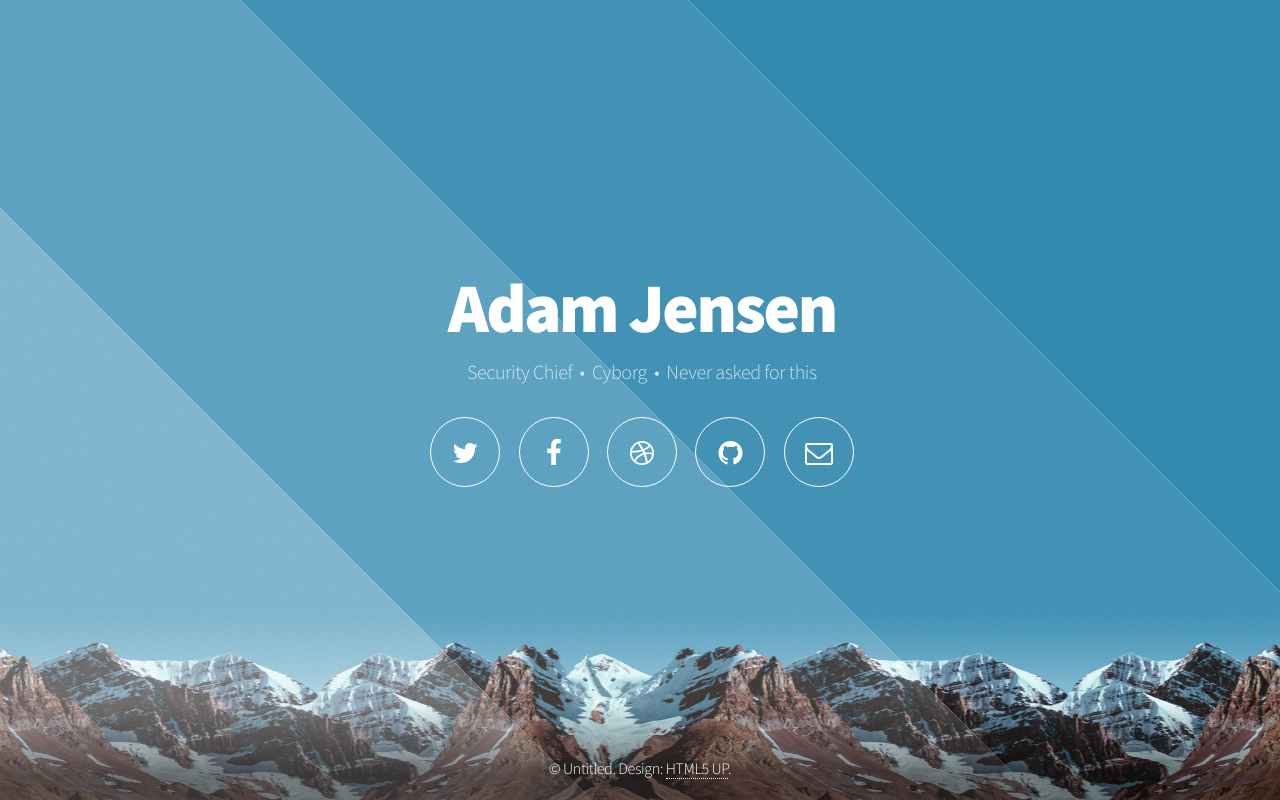
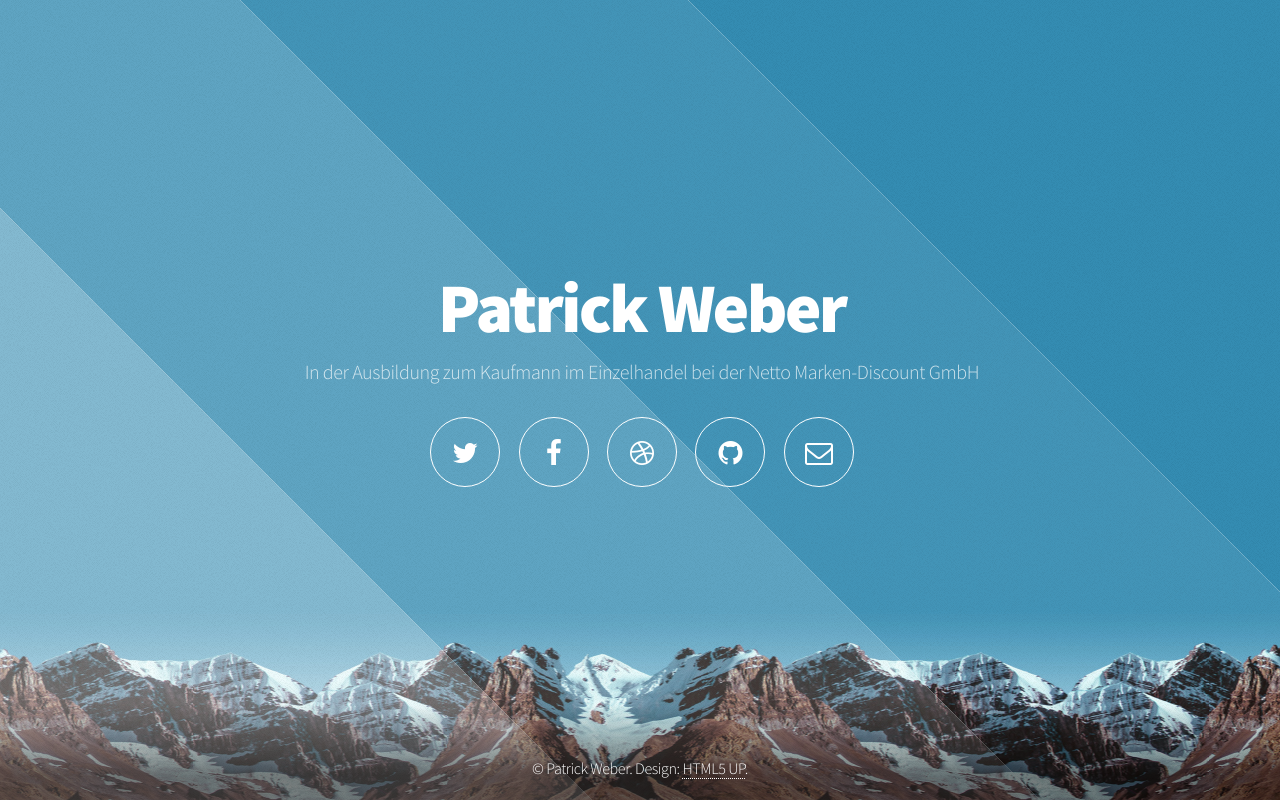
Before and after one commit to Chelyocarpus/chelyocarpus.github.io, a plain HTML site: page index.html in a window 1280 px wide. Drawn offline with Linux system fonts and the light colour scheme.

Commit message:
Personify

```diff
--- a/index.html
+++ b/index.html
@@ -6,7 +6,7 @@
 -->
 <html>
 	<head>
-		<title>Aerial by HTML5 UP</title>
+		<title>Patrick Weber - Home</title>
 		<meta charset="utf-8" />
 		<meta name="viewport" content="width=device-width, initial-scale=1" />
 		<!--[if lte IE 8]><script src="assets/js/ie/html5shiv.js"></script><![endif]-->
@@ -22,8 +22,8 @@
 
 				<!-- Header -->
 					<header id="header">
-						<h1>Adam Jensen</h1>
-						<p>Security Chief &nbsp;&bull;&nbsp; Cyborg &nbsp;&bull;&nbsp; Never asked for this</p>
+						<h1>Patrick Weber</h1>
+						<p>In der Ausbildung zum Kaufmann im Einzelhandel bei der Netto Marken-Discount GmbH <!--&nbsp;&bull;&nbsp; Cyborg &nbsp;&bull;&nbsp; Never asked for this--></p>
 						<nav>
 							<ul>
 								<li><a href="#" class="icon fa-twitter"><span class="label">Twitter</span></a></li>
@@ -37,7 +37,7 @@
 
 				<!-- Footer -->
 					<footer id="footer">
-						<span class="copyright">&copy; Untitled. Design: <a href="http://html5up.net">HTML5 UP</a>.</span>
+						<span class="copyright">&copy; Patrick Weber. Design: <a href="http://html5up.net">HTML5 UP</a>.</span>
 					</footer>
 
 			</div>
```
Also changed, not shown: Neues Textdokument.txt (added), 2 other files.
